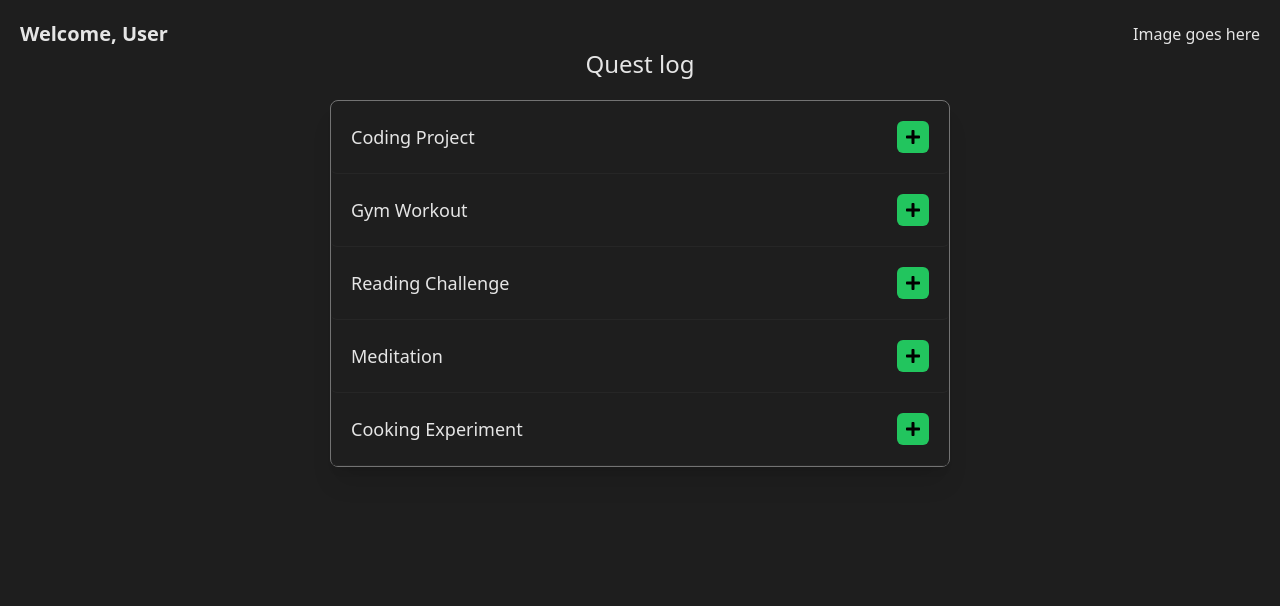
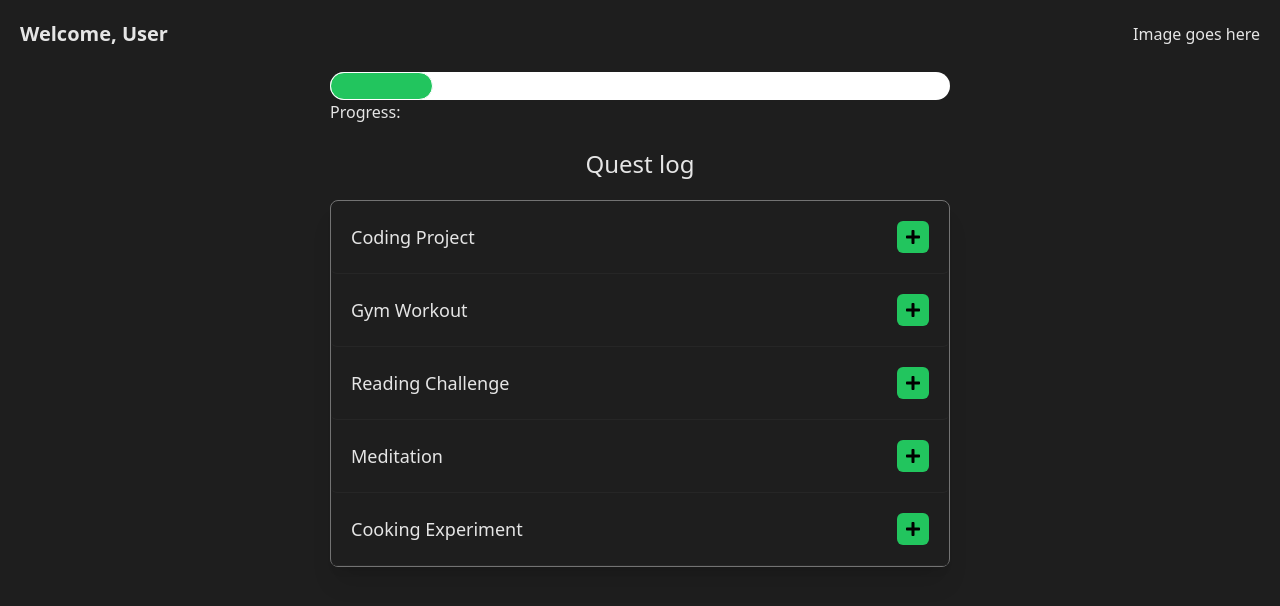
Before and after one commit to Jad229/LifeQuest, a Next.js app: page / in a window 1280 px wide. Shown: the top 606 px of the page. Built offline with nearby package versions, Linux system fonts and the light colour scheme.

Commit message:
simple experience bar created

```diff
--- a/app/page.tsx
+++ b/app/page.tsx
@@ -1,12 +1,14 @@
+import ExperienceBar from "@/components/ExperienceBar";
 import QuestLog from "@/components/QuestLog";
 
 export default function Home() {
   return (
-    <main className="p-5">
+    <main className="p-5 flex flex-col gap-6">
       <div className="flex justify-between items-center">
         <h2 className="font-bold text-xl">Welcome, User</h2>
         <div>Image goes here</div>
       </div>
+      <ExperienceBar/>
       <QuestLog />
     </main>
   );
--- /dev/null
+++ b/components/ExperienceBar/index.tsx
@@ -0,0 +1,40 @@
+'use client'
+
+import { useEffect, useState } from "react";
+
+const user = {
+  username: "User",
+  currentExp: 500,
+  level: 5
+}
+
+
+function ExperienceBar(){
+  const [experienceBar, setExperienceBar] = useState(1)
+  const expNeeded = calculateExpNeeded(user.level);
+
+  function calculateExpNeeded(level: number): number {
+    return 1000 + (level - 1) * 500; //1000 + 500 for each subsequent level
+  }
+
+  function calculateExperience(currentExp: number, expNeeded: number): number{
+    return (currentExp/expNeeded) * 100;
+  }
+
+  useEffect(() => {
+    const calculatedExperience = calculateExperience(user.currentExp, expNeeded)
+    setExperienceBar(calculatedExperience);
+
+  }, [])
+
+  return (
+    <div className="mx-auto w-full lg:w-1/2">
+        <div className=' w-full bg-white h-7 text-black font-bold rounded-full'>
+            <div className="h-full bg-green-500 rounded-full border border-white transition-all ease-out duration-500" style={{width: `${experienceBar}%`}}></div>
+        </div>
+        <p className="self-start">Progress: </p>
+    </div>
+  )
+}
+
+export default ExperienceBar
```
